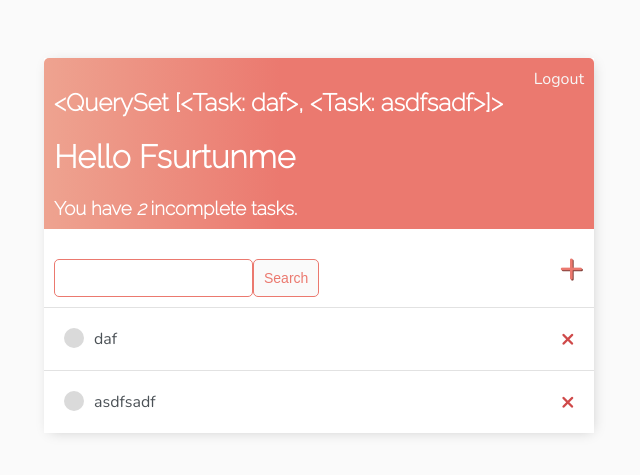
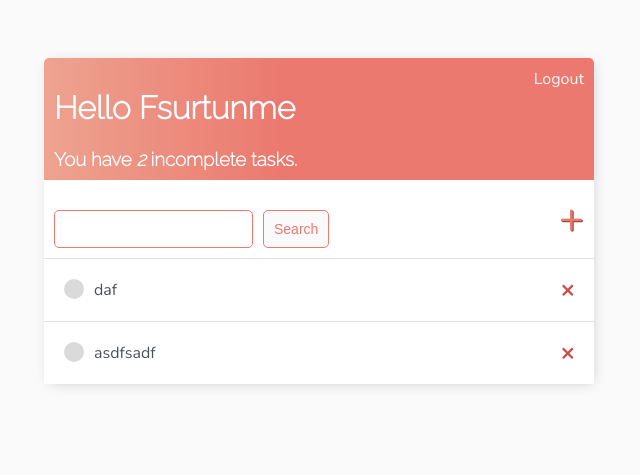
Before and after one commit to alihan-tadal/simple-todo, a Django app: page / in a window 1280 px wide. Shown: the top 475 px of the page, without its empty margins (321-961 px from the left). Run offline with Django 4.2, Linux system fonts and the light colour scheme; a user stored in the database is signed in; data comes from the database, SQL or seed files in the repository; both versions use the stored data as it was after the commit.

Commit message:
fix button style

```diff
--- a/base/templates/base/main.html
+++ b/base/templates/base/main.html
@@ -110,6 +110,7 @@
         input[type = text],
         input[type = password],
         textarea {
+            margin-right: 10px;
             border: 1px solid #eb796f;
             border-radius: 5px;
             padding: 10px;
--- a/base/templates/base/task_list.html
+++ b/base/templates/base/task_list.html
@@ -13,8 +13,6 @@
 
     <div class = "header-bar">
         <div>
-
-            <h2> {{ tasks }}</h2>
             <h1>  Hello {{ request.user|title }}</h1>
             <h3 style="margin: 0;"> You have <i>{{ count }}</i> incomplete task{{ count|pluralize }}.</h3>
         </div>
```
Also changed, not shown: db.sqlite3.
